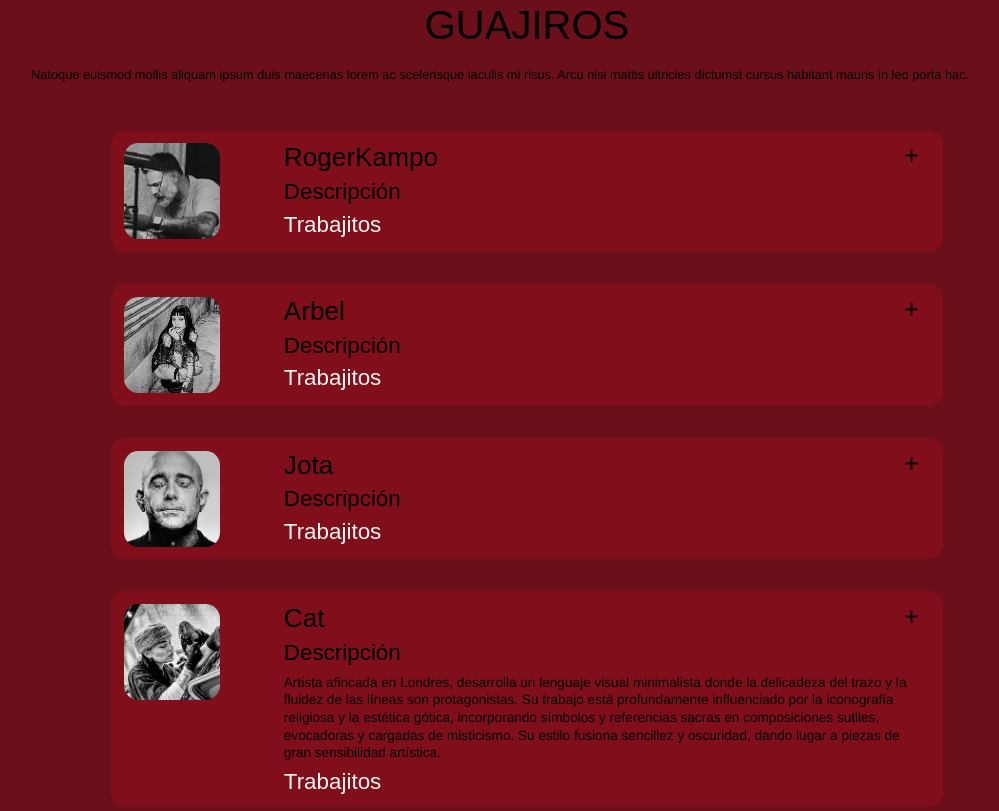
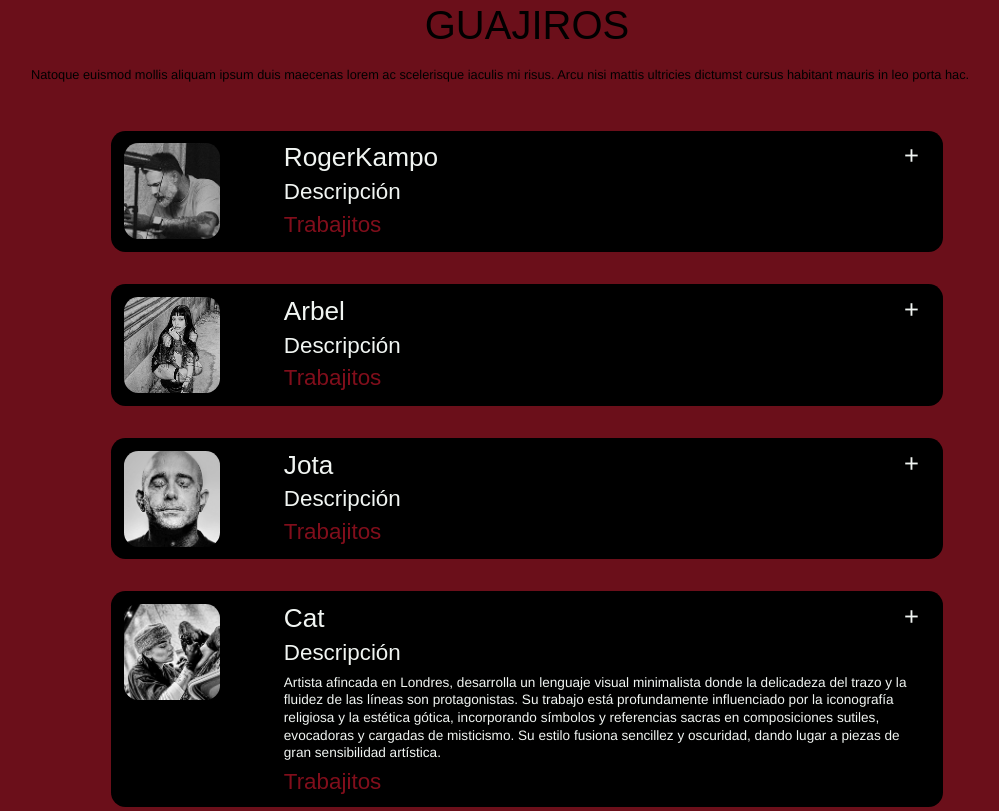
Before and after one commit to oliv-iia/guajiroStudio, a plain HTML site: page index.html in a window 1280 px wide. Shown: the part 909-1720 px from the top of the page, without its empty margins (113-1112 px from the left). Drawn offline with nearby package versions, Linux system fonts and the light colour scheme; a web font is replaced by a local one.

Commit message:
cambios en cards

```diff
--- a/css/style.css
+++ b/css/style.css
@@ -189,15 +189,7 @@ ul {
     display: block;
 }
 
-@media (max-width: 768px) {
-    .nav__links {
-        display: none;
-    }
 
-    .hamb {
-        display: block;
-    }
-}
 
 /* ---------- PALMA ---------- */
 .hero__palma {
@@ -324,7 +316,7 @@ ul {
     column-gap: 4rem;
     align-items: start;
     padding: 0.8rem;
-    background: var(--color-superficie);
+    background: var(--color-galeria);
     border-radius: 0.9rem;
 }
 
@@ -341,7 +333,7 @@ ul {
     font-family: var(--fuente-titulo);
     font-size: 1.4rem;
     line-height: 1.1;
-    color: var(--color-galeria);
+    color: var(--color-acento);
 }
 
 .card__nombre,
@@ -351,6 +343,10 @@ ul {
 }
 
 .card__trabajitos {
+    color: var(--color-superficie);
+}
+
+.card__trabajitos:hover {
     color: var(--color-acento);
 }
 
@@ -360,7 +356,7 @@ ul {
     font-family: var(--fuente-texto);
     font-size: 0.85rem;
     line-height: 1.3;
-    color: var(--color-galeria);
+    color: var(--color-acento);
 }
 
 .card.is-open .card__detalle {
@@ -376,7 +372,7 @@ ul {
     font-family: var(--fuente-texto);
     font-size: 1.6rem;
     line-height: 1;
-    color: var(--color-galeria);
+    color: var(--color-acento);
     cursor: pointer;
 }
 
@@ -654,3 +650,15 @@ ul {
 .footer a:hover {
     color: var(--color-marquesina-texto);
 }
+
+/* MQ  */
+
+@media (max-width: 768px) {
+    .nav__links {
+        display: none;
+    }
+
+    .hamb {
+        display: block;
+    }
+}
```
